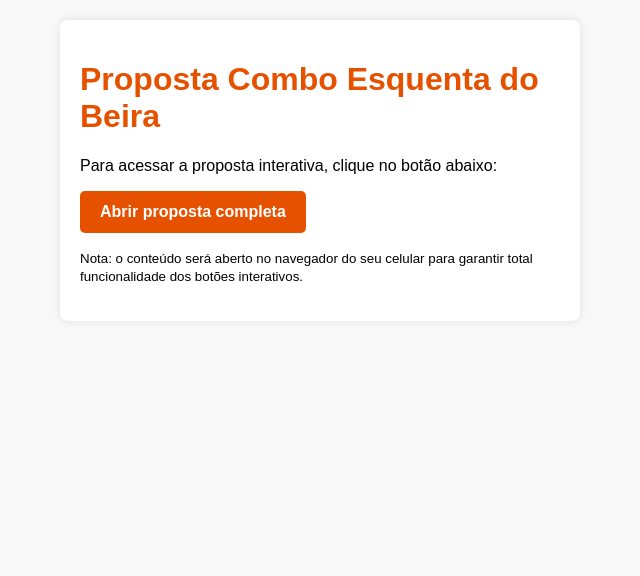
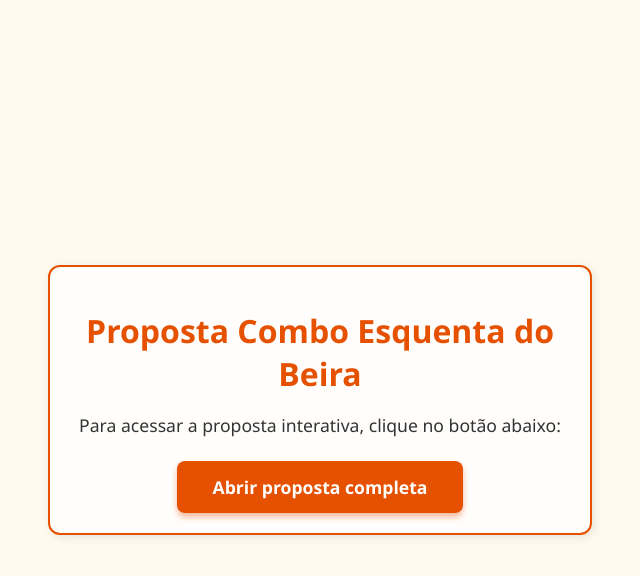
Before and after one commit to danielgamense/proposta-combo-esquenta, a plain HTML site: page index.html in a window 1280 px wide. Shown: the whole page, without its empty margins (320-960 px from the left). Drawn offline with Linux system fonts and the light colour scheme.

Commit message:
Update index.html

```diff
--- a/index.html
+++ b/index.html
@@ -1,33 +1,63 @@
 <!DOCTYPE html>
 <html lang="pt-BR">
 <head>
-<meta charset="UTF-8">
-<meta name="viewport" content="width=device-width, initial-scale=1.0">
+<meta charset="UTF-8" />
+<meta name="viewport" content="width=device-width, initial-scale=1.0" />
 <title>Proposta Combo Esquenta do Beira</title>
 <style>
-  body { font-family: Arial, sans-serif; margin: 20px; background-color: #f8f8f8; }
-  .content-wrapper { max-width: 480px; margin: auto; padding: 20px; background: white; border-radius: 8px; box-shadow: 0 0 8px rgba(0,0,0,0.1); }
-  h1 { color: #E65100; }
+  body {
+    font-family: 'Segoe UI', Tahoma, Geneva, Verdana, sans-serif;
+    margin: 0;
+    padding: 0;
+    background-color: #fffaf0;
+    display: flex;
+    flex-direction: column;
+    align-items: center;
+    justify-content: center;
+    height: 100vh;
+  }
+  .container {
+    max-width: 500px;
+    background: #ffffffcc;
+    border: 2px solid #e65100;
+    border-radius: 12px;
+    padding: 20px;
+    box-shadow: 2px 2px 10px rgba(0,0,0,0.1);
+    text-align: center;
+  }
+  h1 {
+    color: #e65100;
+    margin-bottom: 16px;
+    font-weight: 700;
+  }
+  p {
+    font-size: 1.1rem;
+    color: #333333;
+    margin-bottom: 24px;
+  }
   a.button {
     display: inline-block;
-    background-color: #E65100;
+    background-color: #e65100;
     color: white;
-    padding: 12px 20px;
+    padding: 14px 36px;
+    font-weight: 700;
     text-decoration: none;
-    border-radius: 5px;
-    font-weight: bold;
+    font-size: 1.1rem;
+    border-radius: 8px;
+    box-shadow: 0 4px 6px rgba(230, 81, 0, 0.4);
+    transition: background-color 0.25s ease;
   }
-  a.button:hover {
-    background-color: #BF360C;
+  a.button:hover,
+  a.button:focus {
+    background-color: #bf360c;
   }
 </style>
 </head>
 <body>
-  <div class="content-wrapper">
+  <div class="container">
     <h1>Proposta Combo Esquenta do Beira</h1>
     <p>Para acessar a proposta interativa, clique no botão abaixo:</p>
-    <a class="button" href="https://danielgamense.github.io/proposta-combo-esquenta/Proposta-ComboEsquentadoBeirav1-iOS-Fixed.html" target="_blank">Abrir proposta completa</a>
-    <p><small>Nota: o conteúdo será aberto no navegador do seu celular para garantir total funcionalidade dos botões interativos.</small></p>
+    <a class="button" href="Proposta-ComboEsquentadoBeirav1-iOS-Fixed.html" target="_blank" rel="noopener noreferrer">Abrir proposta completa</a>
   </div>
 </body>
 </html>
```
